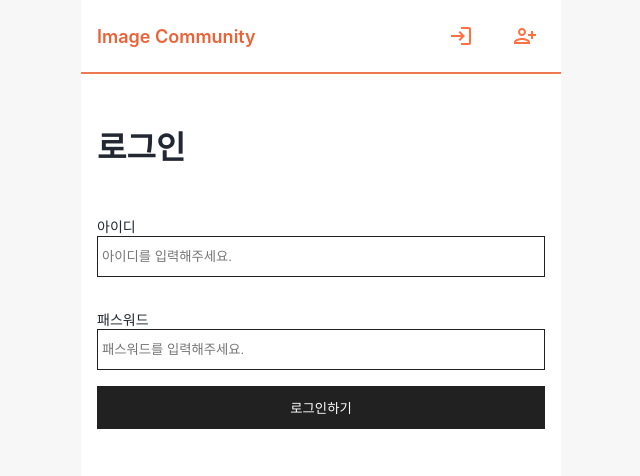
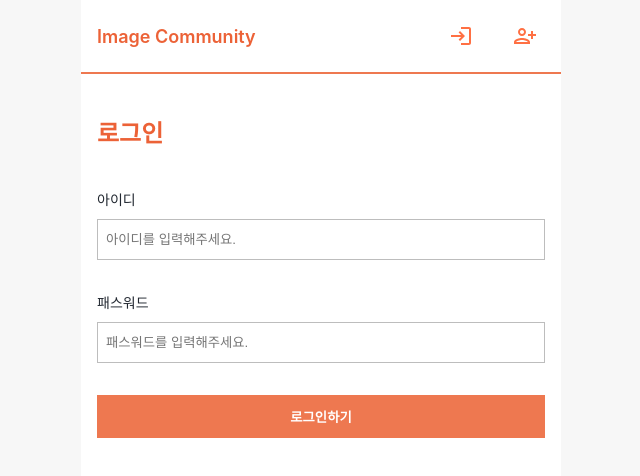
Before and after one commit to Kyoo130/image-community, a React (Create React App) app: page /login in a window 1280 px wide. Shown: the top 476 px of the page, without its empty margins (319-959 px from the left). Built offline with nearby package versions, Linux system fonts and the light colour scheme; no server answers.

Commit message:
:lipstick: 로그인 및 회원가입 레이아웃 스타일 수정

```diff
--- a/src/elements/Button.js
+++ b/src/elements/Button.js
@@ -2,8 +2,9 @@ import React from "react";
 import styled from "styled-components";
 
 const Button = (props) => {
-  const { text, _onClick, is_float, margin, width, padding, children } = props;
+  const { text, bold, _onClick, is_float, margin, width, padding, children } = props;
   const styles = {
+    bold: bold,
     margin: margin,
     width: width,
     padding: padding,
@@ -27,6 +28,7 @@ const Button = (props) => {
 Button.defaultProps = {
   children: null,
   text: false,
+  bold: false,
   is_float: false,
   margin: false,
   width: "100%",
@@ -36,12 +38,18 @@ Button.defaultProps = {
 
 const ElButton = styled.button`
   width: ${(props) => props.width};
-  background-color: #212121;
+  background-color: #EE7850;
   color: #fff;
   padding: ${(props) => props.padding};
   box-sizing: border-box;
   border: none;
+  cursor: pointer;
+
   ${(props) => (props.margin ? `margin: ${props.margin};` : '')}
+  ${(props) => (props.bold ? `font-weight: bold;` : '')}
+  :hover {
+    background-color: #f4511e;
+  }
 `;
 
 const FloatButton = styled.button`
--- a/src/elements/Input.js
+++ b/src/elements/Input.js
@@ -32,7 +32,7 @@ const Input = (props) => {
   return (
     <>
       <Grid>
-        {label && <Text margin="0px">{label}</Text>}
+        {label && <Text margin="0 0 10px 0">{label}</Text>}
         {is_submit ? (
           <ElInput
             type={type}
@@ -67,15 +67,21 @@ Input.defaultProps = {
 const ElTextarea = styled.textarea`
   border: 1px solid #212121;
   width: 100%;
-  padding: 12px 4px;
+  padding: 12px 8px;
   box-sizing: border-box;
+  :focus {
+    outline: 1px solid #EE7850;
+  }
 `;
 
 const ElInput = styled.input`
-  border: 1px solid #212121;
+  border: 1px solid #bdbdbd;
   width: 100%;
-  padding: 12px 4px;
+  padding: 12px 8px;
   box-sizing: border-box;
+  :focus {
+    outline: 1px solid #EE7850;
+  }
 `;
 
 export default Input;
--- a/src/pages/Login.js
+++ b/src/pages/Login.js
@@ -28,7 +28,7 @@ const Login = () => {
   return (
     <>
       <Grid padding="16px">
-        <Text size="32px" bold>
+        <Text size="24px" bold color="#EC6237">
           로그인
         </Text>
         <Grid padding="16px 0">
@@ -53,7 +53,7 @@ const Login = () => {
             onSubmit={login}
           />
         </Grid>
-        <Button text="로그인하기" _onClick={login} />
+        <Button margin="16px 0 0 0" bold text="로그인하기" _onClick={login} />
       </Grid>
     </>
   );
--- a/src/pages/Signup.js
+++ b/src/pages/Signup.js
@@ -41,7 +41,7 @@ const Signup = () => {
   return (
     <>
       <Grid padding="16px">
-        <Text size="32px" bold>
+        <Text size="24px" bold color="#EC6237">
           회원가입
         </Text>
 
@@ -87,7 +87,7 @@ const Signup = () => {
           />
         </Grid>
 
-        <Button text="회원가입하기" _onClick={signup} />
+        <Button margin="16px 0 0 0" bold text="회원가입하기" _onClick={signup} />
       </Grid>
     </>
   );
```
